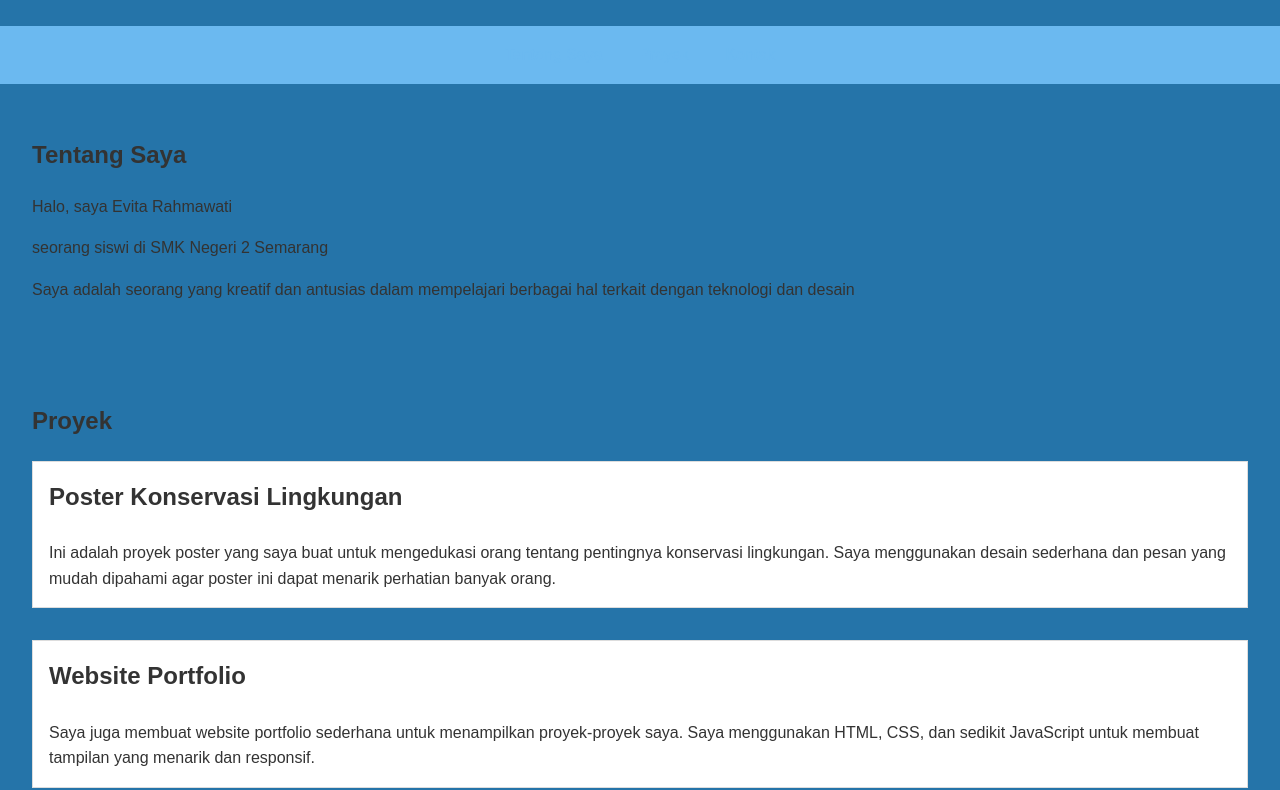
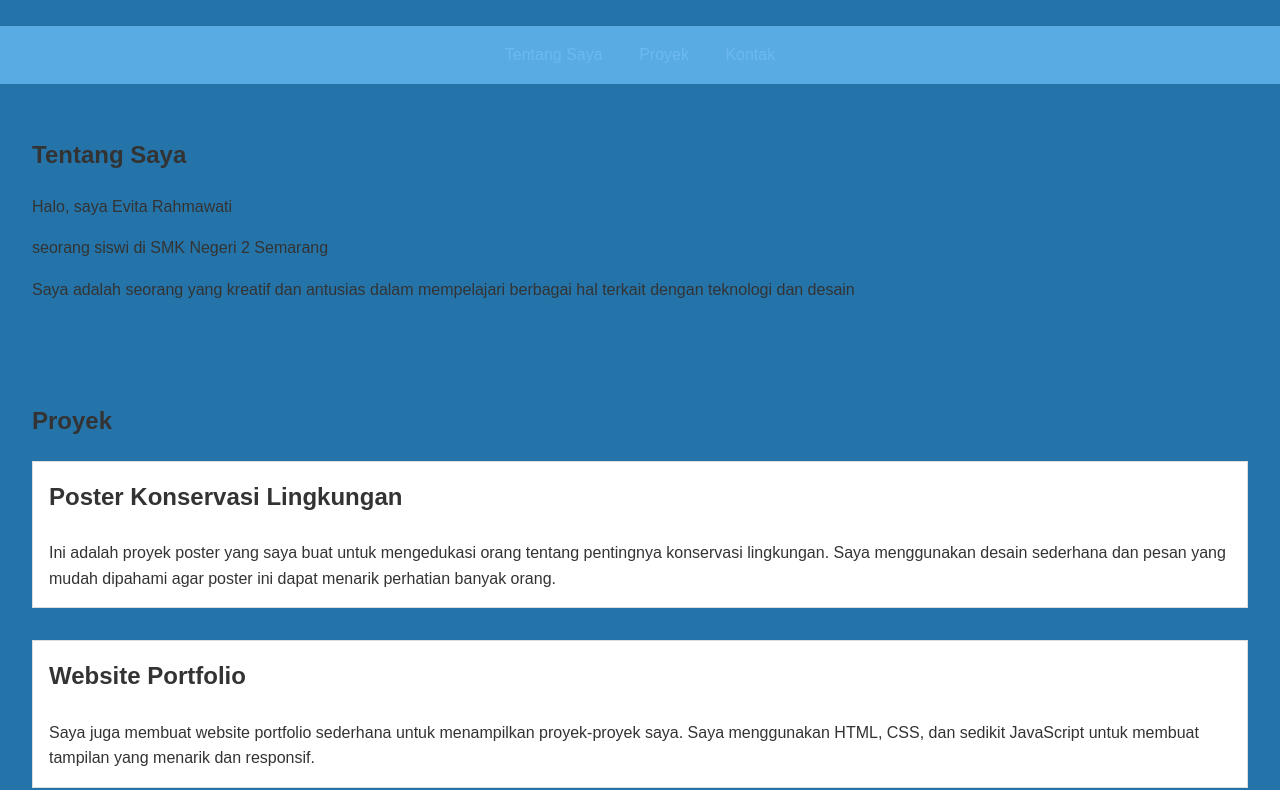
Before and after one commit to Evita0701/Evita0701.github.io, a plain HTML site: page index.html in a window 1280 px wide. Shown: the part 102-892 px from the top of the page. Drawn offline with Linux system fonts and the light colour scheme.

Commit message:
Update index.html

```diff
--- a/index.html
+++ b/index.html
@@ -27,7 +27,7 @@
         }
 
         nav {
-            background-color: #6BB9F0;
+            background-color: #59ABE3;
             padding: 1rem 0;
             text-align: center;
         }
```
